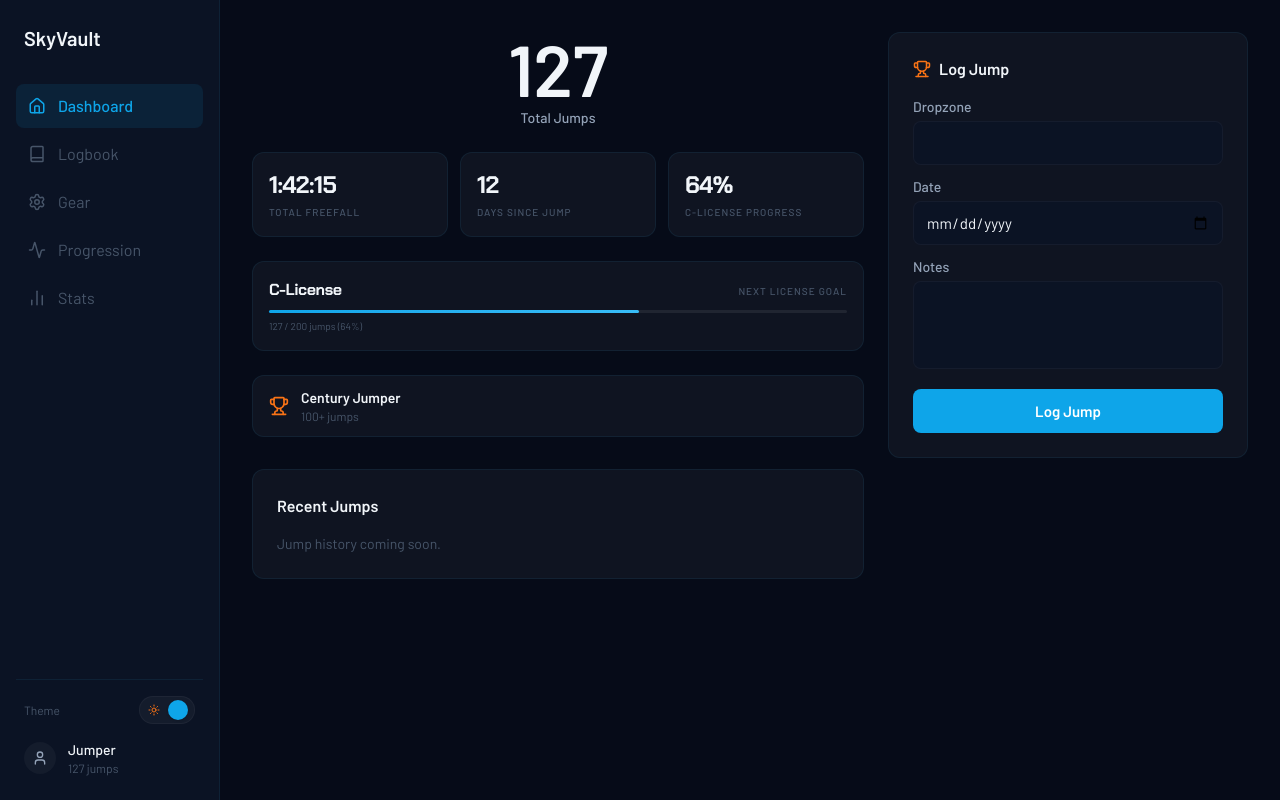
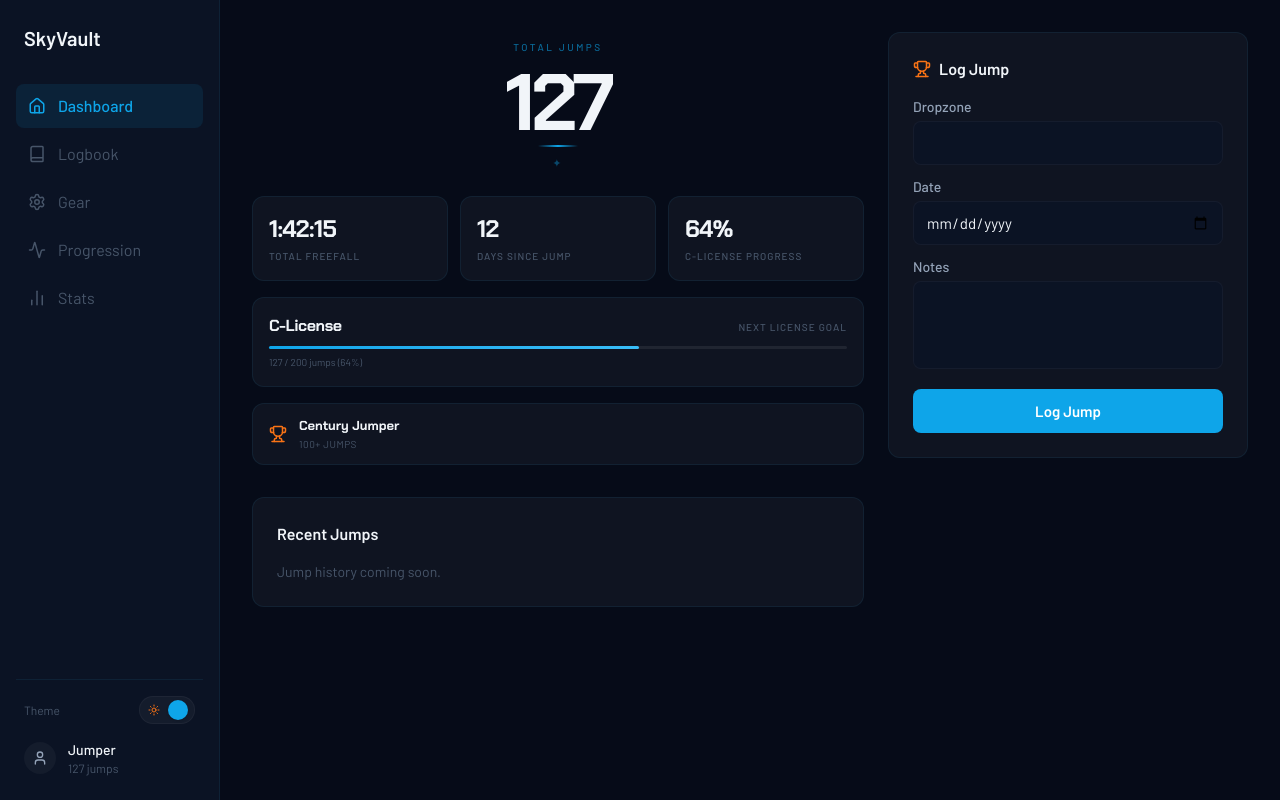
Before and after one commit to ioana996/skyvault-saas, a Next.js app: page / in a window 1280 px wide. Built offline with nearby package versions, Linux system fonts and the light colour scheme.

Commit message:
feat: redesign HeroStats with Altitude accents

```diff
--- a/src/app/components/HeroStats/HeroStats.tsx
+++ b/src/app/components/HeroStats/HeroStats.tsx
@@ -18,14 +18,22 @@ const HeroStats = () => {
   const isCenturyJumper = totalJumps >= 100;
 
   return (
-    <section className="w-full space-y-6 mb-8" aria-label="Jump statistics">
-      <div className="text-center">
-        <div className="text-[72px] font-bold leading-none text-sky-text">
-          {totalJumps}
-        </div>
-        <div className="text-sky-text-muted mt-1 text-sm font-medium">
+    <section className="w-full space-y-4 mb-8" aria-label="Jump statistics">
+      <div className="text-center py-2">
+        <div className="text-[10px] font-medium text-sky-primary/60 tracking-[0.25em] uppercase mb-2">
           Total Jumps
         </div>
+        <div className="relative inline-block">
+          <div className="text-[80px] font-display font-bold leading-none text-sky-text tracking-tighter">
+            {totalJumps}
+          </div>
+          <div className="absolute -bottom-1 left-1/2 -translate-x-1/2 w-10 h-0.5 bg-gradient-to-r from-transparent via-sky-primary to-transparent" />
+        </div>
+        {isCenturyJumper && (
+          <div className="text-[11px] font-medium text-sky-primary/40 tracking-[0.2em] mt-3" aria-hidden="true">
+            ✦
+          </div>
+        )}
       </div>
 
       <div className="grid grid-cols-2 gap-3 sm:grid-cols-3">
@@ -48,13 +56,13 @@ const HeroStats = () => {
       />
 
       {isCenturyJumper && (
-        <Card className="px-4 py-3 flex items-center gap-3">
-          <Trophy size={20} className="text-sky-accent" aria-hidden="true" />
+        <Card className="px-4 py-3 flex items-center gap-3 border-sky-accent/15 bg-sky-accent/[0.03]">
+          <Trophy size={18} className="text-sky-accent shrink-0" aria-hidden="true" />
           <div>
-            <div className="text-sky-text font-semibold text-sm">
+            <div className="text-sky-text font-display font-bold text-[13px]">
               Century Jumper
             </div>
-            <div className="text-sky-text-subtle text-xs">100+ jumps</div>
+            <div className="text-sky-text-subtle text-[10px] uppercase tracking-wider mt-0.5">100+ jumps</div>
           </div>
         </Card>
       )}
```
